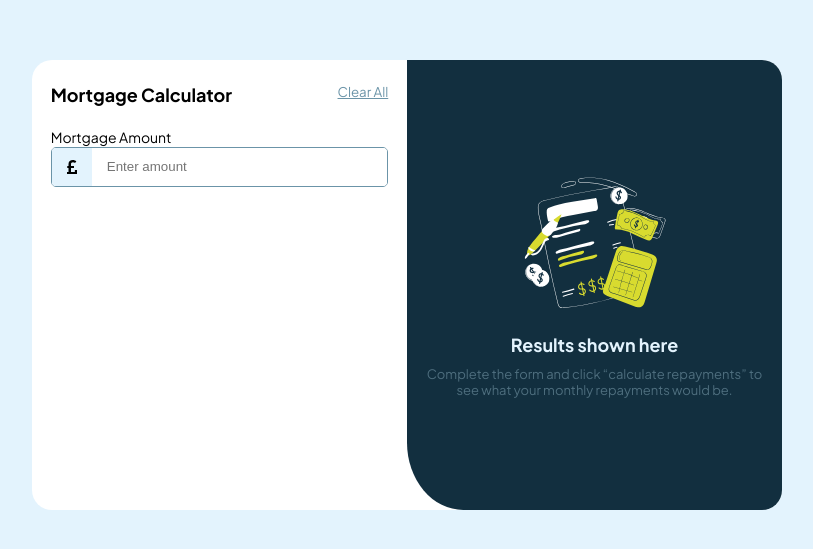
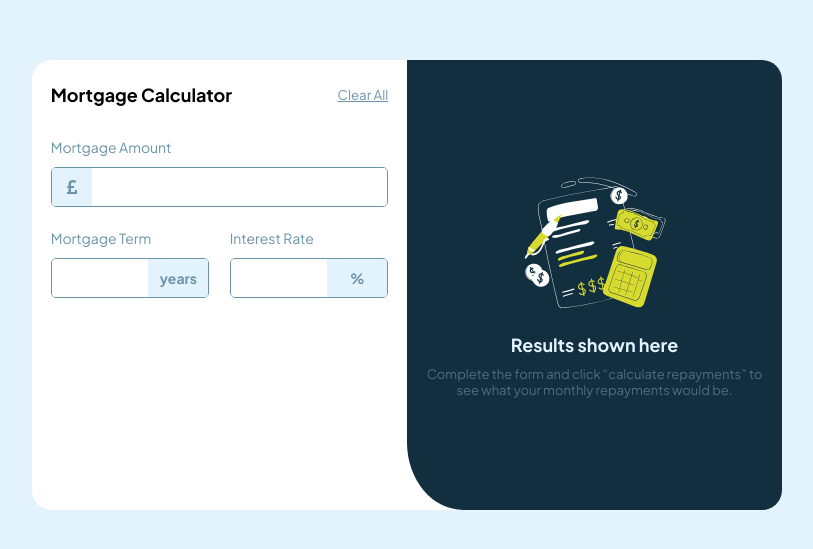
Before and after one commit to TornikeTt/Mortgage-repayment-calculator, a React (Vite) app: page / in a window 1280 px wide. Shown: the part 115-664 px from the top of the page, without its empty margins (233-1046 px from the left). Built offline with nearby package versions, Linux system fonts and the light colour scheme.

Commit message:
add mortagage details part

```diff
--- a/src/Components/Leftside/Leftside.jsx
+++ b/src/Components/Leftside/Leftside.jsx
@@ -1,6 +1,7 @@
 import { FaPoundSign } from "react-icons/fa";
 import calculator from "../../assets/images/icon-calculator.svg";
 import "./Leftside.scss";
+import MortgageDetailsBlock from "./MortgageDetailsBlock";
 
 function Leftside() {
     return (
@@ -23,12 +24,22 @@ function Leftside() {
                             <div className="input-icon-wrapper">
                                 <FaPoundSign className="input-icon" />
                             </div>
-                            <input
-                                id="mortgageAmount-input"
-                                type="number"
-                                placeholder="Enter amount"
-                            />
+                            <input id="mortgageAmount-input" type="number" />
                         </div>
+                    </div>
+
+                    <div className="mortgage-details">
+                        <MortgageDetailsBlock
+                            class_name="MortgageTerm"
+                            label_text="Mortgage Term"
+                            input_description="years"
+                        />
+
+                        <MortgageDetailsBlock
+                            class_name="interestRate"
+                            label_text="Interest Rate"
+                            input_description="%"
+                        />
                     </div>
                 </form>
             </div>
--- a/src/Components/Leftside/Leftside.scss
+++ b/src/Components/Leftside/Leftside.scss
@@ -11,6 +11,7 @@
         height: 90%;
         display: flex;
         flex-direction: column;
+        overflow: hidden;
     }
 }
 
@@ -18,7 +19,6 @@
     width: 100%;
     display: flex;
     justify-content: space-between;
-    align-items: flex-start;
 
     .calculator-title {
         font-size: 18px;
@@ -42,15 +42,17 @@
 
 form {
     width: 100%;
-    margin-top: 20px;
+    margin-top: 30px;
 }
 
 .mortgageAmount-container {
     label {
         font-size: 14px;
+        color: hsl(200, 26%, 54%);
     }
 
     .mortgageAmount-input-wrapper {
+        margin-top: 10px;
         width: 100%;
         height: 40px;
         position: relative;
@@ -69,6 +71,9 @@ form {
             justify-content: center;
             align-items: center;
             z-index: 1;
+            .input-icon {
+                color: hsl(200, 26%, 54%);
+            }
         }
 
         input {
@@ -87,3 +92,66 @@ form {
         }
     }
 }
+
+.mortgage-details {
+    width: 100%;
+    margin-top: 20px;
+
+    display: flex;
+    justify-content: space-between;
+
+    .MortgageTerm,
+    .interestRate {
+        width: 47%;
+
+        label {
+            font-size: 14px;
+            color: hsl(200, 26%, 54%);
+        }
+
+        .MortgageTerm-input-wrapper,
+        .interestRate-input-wrapper {
+            margin-top: 10px;
+            width: 100%;
+            height: 40px;
+            position: relative;
+            border: 1px solid hsl(200, 26%, 54%);
+
+            overflow: hidden;
+            border-radius: 5px;
+
+            .MortgageTerm-input-description,
+            .interestRate-input-description {
+                position: absolute;
+                right: 0;
+                width: 60px;
+                height: 100%;
+                background-color: hsl(202, 86%, 94%);
+                color: hsl(200, 26%, 54%);
+                font-weight: bold;
+
+                display: flex;
+                justify-content: center;
+                align-items: center;
+                font-size: 14px;
+            }
+
+            input {
+                width: 100%;
+                height: 100%;
+                padding-left: 10px;
+                border: none;
+                outline: none;
+
+                padding-right: 70px;
+                font-weight: bold;
+                // Removes spinner in Chrome, Safari, and Edge
+                &::-webkit-outer-spin-button,
+                &::-webkit-inner-spin-button {
+                    -webkit-appearance: none;
+                    margin: 0;
+                }
+            }
+        }
+    }
+}
--- /dev/null
+++ b/src/Components/Leftside/MortgageDetailsBlock.jsx
@@ -0,0 +1,16 @@
+function MortgageDetailsBlock({ class_name, label_text, input_description }) {
+    return (
+        <div className={class_name}>
+            <label htmlFor={`${class_name}-input`}>{label_text}</label>
+
+            <div className={`${class_name}-input-wrapper`}>
+                <div className={`${class_name}-input-description`}>
+                    <p>{input_description}</p>
+                </div>
+                <input id={`${class_name}-input`} type="number" />
+            </div>
+        </div>
+    );
+}
+
+export default MortgageDetailsBlock;
```
